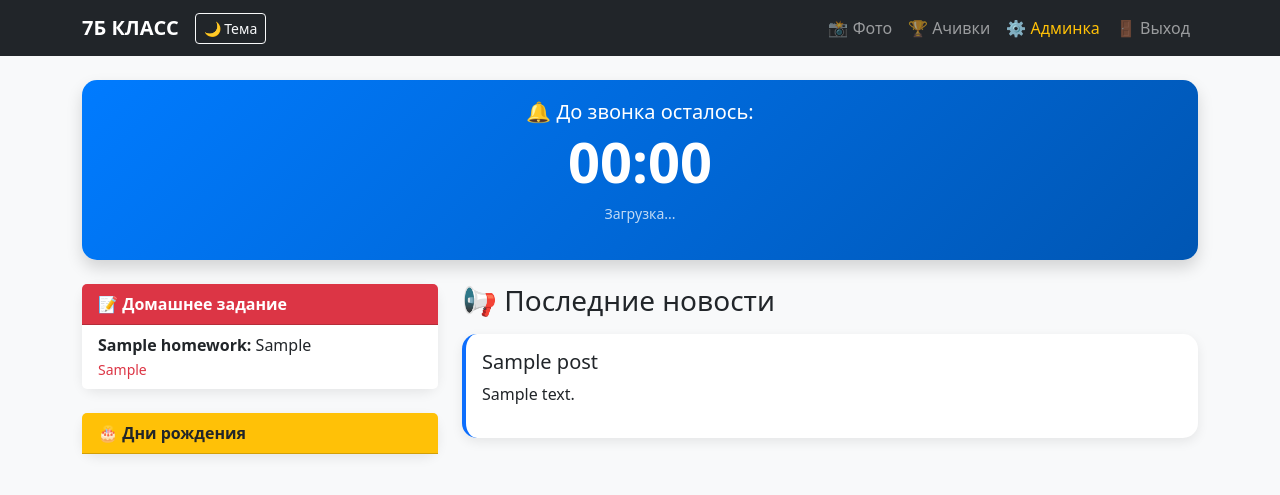
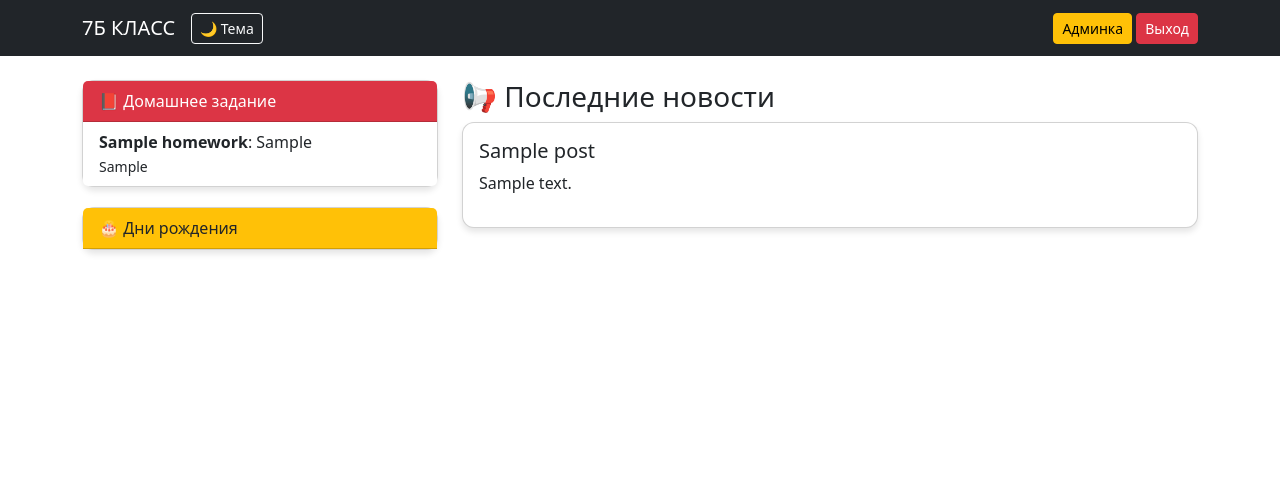
Before and after one commit to sasula878-gif/my-class-website, a Flask app: page / in a window 1280 px wide. Shown: the top 495 px of the page. Run offline with Flask 3, Linux system fonts and the light colour scheme; the visitor is signed in with stand-in values (Sample User, id 1); data comes from the database, SQL or seed files in the repository; tables that the repository leaves empty hold one stand-in row (values such as "Sample post").

Commit message:
Update index.html

```diff
--- a/templates/index.html
+++ b/templates/index.html
@@ -2,91 +2,59 @@
 <html lang="ru">
 <head>
     <meta charset="UTF-8">
-    <title>Портал 7Б</title>
+    <title>7Б КЛАСС</title>
     <link href="https://cdn.jsdelivr.net/npm/bootstrap@5.3.0/dist/css/bootstrap.min.css" rel="stylesheet">
     <style>
-        :root { --bg: #f4f7f6; --text: #333; }
-        body.dark { --bg: #1a1a1a; --text: #f0f0f0; background: var(--bg); color: var(--text); }
-        .card { border-radius: 15px; border: none; box-shadow: 0 4px 12px rgba(0,0,0,0.08); }
-        body.dark .card { background: #2d2d2d; color: #fff; }
-        .timer-box { background: linear-gradient(135deg, #007bff, #0056b3); color: white; border-radius: 15px; padding: 20px; text-align: center; }
+        body { transition: 0.3s; }
+        .dark-mode { background: #121212 !important; color: white !important; }
+        .dark-mode .card { background: #1e1e1e; color: white; border: 1px solid #333; }
+        .dark-mode .navbar { background: #000 !important; }
+        .dark-mode .list-group-item { background: #222; color: white; border-color: #444; }
+        .card { border-radius: 12px; margin-bottom: 20px; box-shadow: 0 4px 6px rgba(0,0,0,0.1); }
     </style>
 </head>
-<body class="bg-light">
+<body>
     <nav class="navbar navbar-expand-lg navbar-dark bg-dark mb-4">
         <div class="container">
-            <a class="navbar-brand fw-bold" href="/">7Б КЛАСС</a>
-            <button class="btn btn-sm btn-outline-light me-3" onclick="document.body.classList.toggle('dark')">🌙 Тема</button>
-            <div class="navbar-nav ms-auto">
-                <a class="nav-link" href="/gallery">📸 Фото</a>
-                <a class="nav-link" href="/achievements">🏆 Ачивки</a>
-                {% if role in ['admin', 'teacher'] %}<a class="nav-link text-warning" href="/admin_panel">⚙️ Админка</a>{% endif %}
-                <a class="nav-link" href="/logout">🚪 Выход</a>
+            <span class="navbar-brand">7Б КЛАСС</span>
+            <button class="btn btn-outline-light btn-sm" onclick="document.body.classList.toggle('dark-mode')">🌙 Тема</button>
+            <div class="ms-auto">
+                {% if role in ['admin', 'teacher'] %}<a href="/admin_panel" class="btn btn-warning btn-sm">Админка</a>{% endif %}
+                <a href="/logout" class="btn btn-danger btn-sm">Выход</a>
             </div>
         </div>
     </nav>
 
     <div class="container">
-        <div class="timer-box shadow mb-4">
-            <h5 class="mb-1">🔔 До звонка осталось:</h5>
-            <h2 id="countdown" class="display-4 fw-bold">--:--</h2>
-            <p id="timer-status" class="small opacity-75">Загрузка...</p>
-        </div>
-
         <div class="row">
             <div class="col-md-4">
-                <div class="card mb-4">
-                    <div class="card-header bg-danger text-white fw-bold">📝 Домашнее задание</div>
+                <div class="card">
+                    <div class="card-header bg-danger text-white">📕 Домашнее задание</div>
                     <ul class="list-group list-group-flush">
                         {% for h in homework %}
-                        <li class="list-group-item"><b>{{h.subject}}:</b> {{h.task}} <br><small class="text-danger">{{h.deadline}}</small></li>
+                        <li class="list-group-item"><b>{{h.subject}}</b>: {{h.task}} <br><small>{{h.deadline}}</small></li>
                         {% endfor %}
                     </ul>
                 </div>
-                <div class="card mb-4">
-                    <div class="card-header bg-warning fw-bold">🎂 Дни рождения</div>
+                <div class="card">
+                    <div class="card-header bg-warning">🎂 Дни рождения</div>
                     <ul class="list-group list-group-flush">
                         {% for b in bdays %}
-                        <li class="list-group-item d-flex justify-content-between"><span>{{b.full_name}}</span><small>{{b.birth_date}}</small></li>
+                        <li class="list-group-item">{{b.full_name}} ({{b.birth_date}})</li>
                         {% endfor %}
                     </ul>
                 </div>
             </div>
             <div class="col-md-8">
-                <h3 class="mb-3">📢 Последние новости</h3>
+                <h3>📢 Последние новости</h3>
                 {% for p in posts %}
-                <div class="card mb-3 border-start border-4 border-primary">
-                    <div class="card-body"><h5>{{p.title}}</h5><p>{{p.content}}</p></div>
+                <div class="card p-3">
+                    <h5>{{p.title}}</h5>
+                    <p>{{p.content}}</p>
                 </div>
                 {% endfor %}
             </div>
         </div>
     </div>
-
-    <script>
-        const schedule = [
-            {s:"08:30", e:"09:15"}, {s:"09:25", e:"10:10"}, {s:"10:20", e:"11:05"},
-            {s:"11:25", e:"12:10"}, {s:"12:20", e:"13:05"}, {s:"13:15", e:"14:00"}
-        ];
-        function tick() {
-            const now = new Date();
-            const cur = now.getHours()*60 + now.getMinutes();
-            const sec = now.getSeconds();
-            let target = -1, stat = "Уроки кончились";
-            for(let l of schedule) {
-                const [sH, sM] = l.s.split(':').map(Number), [eH, eM] = l.e.split(':').map(Number);
-                const s = sH*60+sM, e = eH*60+eM;
-                if(cur < s) { target = s; stat = "До начала урока"; break; }
-                else if(cur < e) { target = e; stat = "До конца урока"; break; }
-            }
-            if(target != -1) {
-                const diff = target*60 - (cur*60+sec);
-                const m = Math.floor(diff/60), s = diff%60;
-                document.getElementById('countdown').innerText = `${m}:${s<10?'0'+s:s}`;
-                document.getElementById('timer-status').innerText = stat;
-            } else { document.getElementById('countdown').innerText = "00:00"; }
-        }
-        setInterval(tick, 1000); tick();
-    </script>
 </body>
 </html>
```
